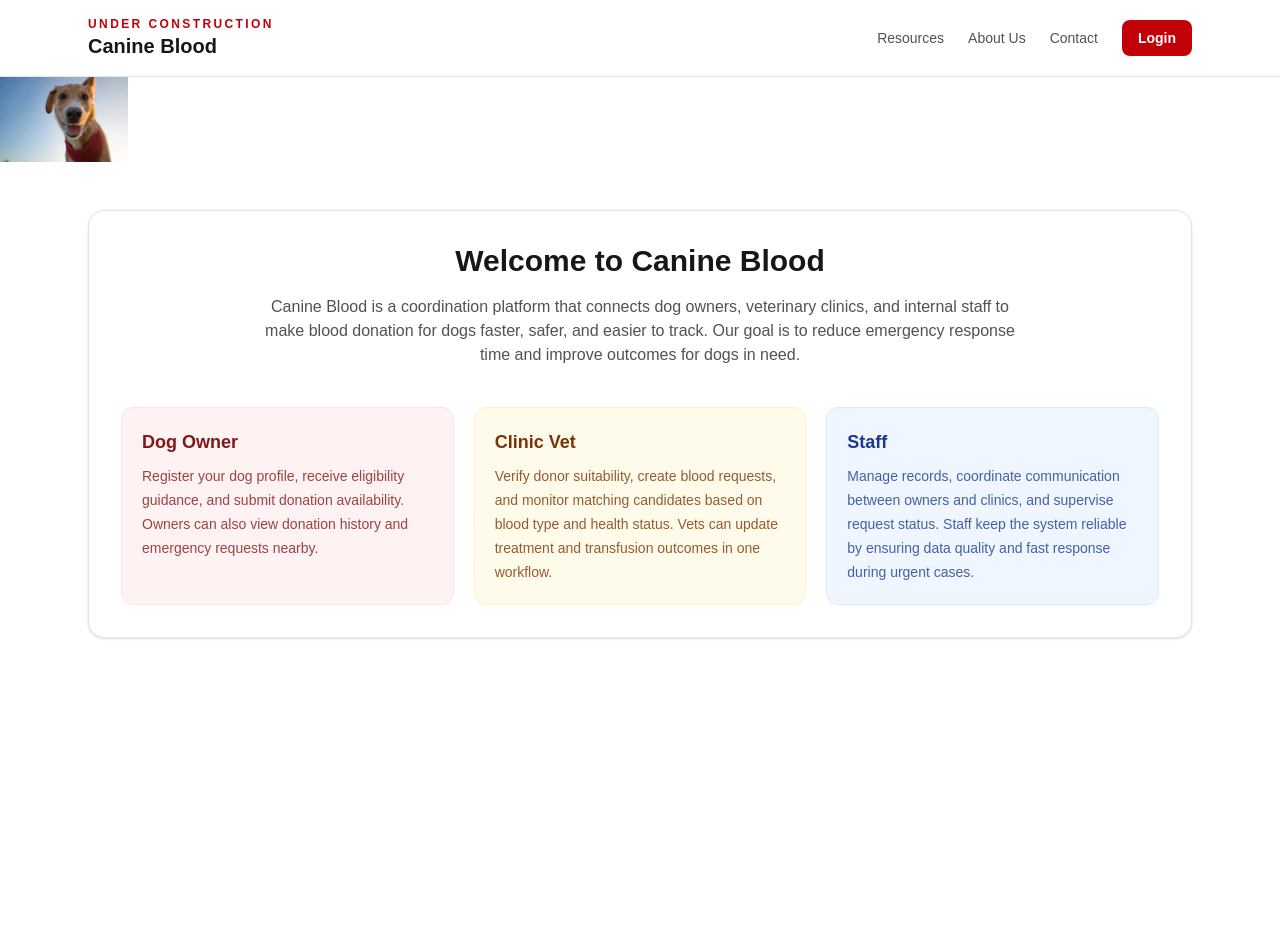
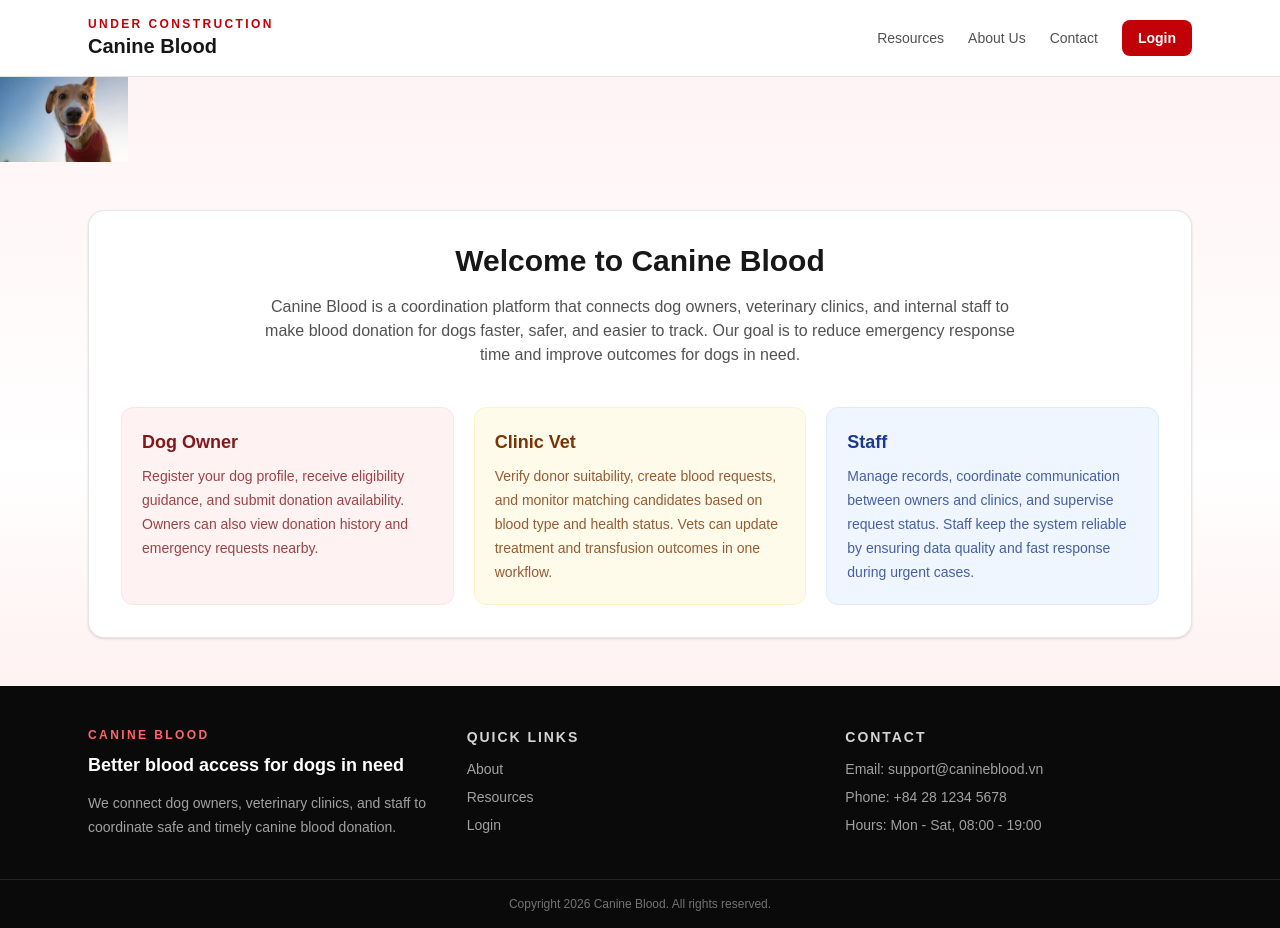
Before and after one commit to Vallad1122/canineBlood, a Next.js app in the folder canine-blood/: page / in a window 1280 px wide. Before the commit the page ends 800 px from the top, so only its background shows below. Built offline with nearby package versions, Linux system fonts and the light colour scheme.

Commit message:
a basic index page

```diff
--- /dev/null
+++ b/canine-blood/src/app/index/component/footer.tsx
@@ -0,0 +1,37 @@
+export default function Footer() {
+	return (
+		<footer id="contact" className="border-t border-black/10 bg-neutral-950 text-neutral-200">
+			<div className="mx-auto grid w-full max-w-6xl gap-8 px-6 py-10 md:grid-cols-3">
+				<div>
+					<p className="text-xs font-semibold uppercase tracking-[0.2em] text-red-400">Canine Blood</p>
+					<h3 className="mt-2 text-lg font-bold text-white">Better blood access for dogs in need</h3>
+					<p className="mt-3 text-sm leading-6 text-neutral-400">
+						We connect dog owners, veterinary clinics, and staff to coordinate safe and timely canine blood donation.
+					</p>
+				</div>
+
+				<div>
+					<h4 className="text-sm font-semibold uppercase tracking-[0.14em] text-neutral-300">Quick Links</h4>
+					<ul className="mt-3 space-y-2 text-sm text-neutral-400">
+						<li><a className="transition hover:text-white" href="#about">About</a></li>
+						<li><a className="transition hover:text-white" href="#resources">Resources</a></li>
+						<li><a className="transition hover:text-white" href="#login">Login</a></li>
+					</ul>
+				</div>
+
+				<div>
+					<h4 className="text-sm font-semibold uppercase tracking-[0.14em] text-neutral-300">Contact</h4>
+					<ul className="mt-3 space-y-2 text-sm text-neutral-400">
+						<li>Email: support@canineblood.vn</li>
+						<li>Phone: +84 28 1234 5678</li>
+						<li>Hours: Mon - Sat, 08:00 - 19:00</li>
+					</ul>
+				</div>
+			</div>
+
+			<div className="border-t border-white/10 px-6 py-4 text-center text-xs text-neutral-500">
+				Copyright {new Date().getFullYear()} Canine Blood. All rights reserved.
+			</div>
+		</footer>
+	);
+}
--- a/canine-blood/src/app/page.tsx
+++ b/canine-blood/src/app/page.tsx
@@ -2,13 +2,15 @@
 import Navigation from "./index/component/navigation";
 import Index_image from "./index/component/index_image";
 import Index_body from "./index/component/index_body";
+import Footer from "./index/component/footer";
 
 export default function Home() {
   return (
-    <main>
+    <main className="min-h-screen bg-gradient-to-b from-rose-50 via-white to-red-100">
       <Navigation />
       <Index_image/>
       <Index_body/>
+      <Footer />
     </main>
   );
 }
```
